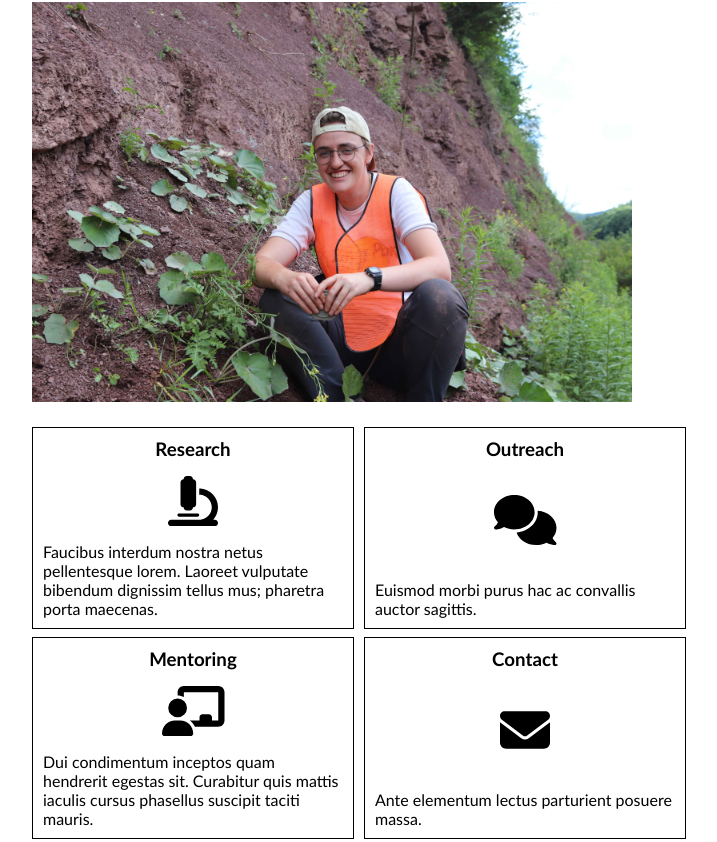
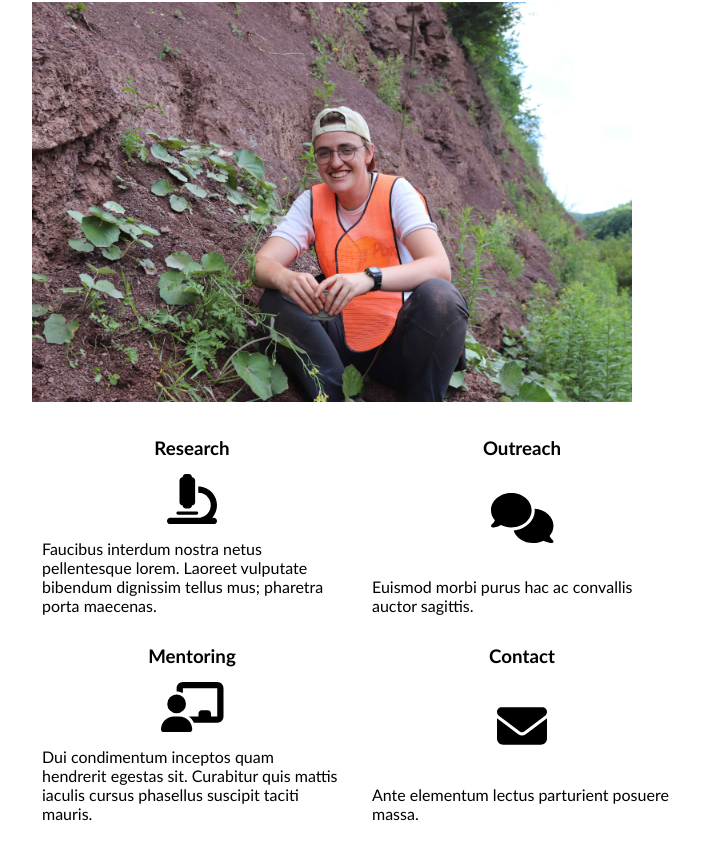
Before and after one commit to mohalloran00/mohalloran00.github.io, a React (Vite) app in the folder react-vite/: page / in a window 1280 px wide. Shown: the part 556-1398 px from the top of the page, without its empty margins (308-1025 px from the left). Built offline with nearby package versions, Linux system fonts and the light colour scheme.

Commit message:
bignav styling

```diff
--- a/react-vite/src/components/LandingPage/BigNavigation/BigNavigation.css
+++ b/react-vite/src/components/LandingPage/BigNavigation/BigNavigation.css
@@ -1,3 +1,5 @@
+@import url(../../../css-global/vars.css);
+
 @media screen {
   .big-nav {
     margin: 25px 0;
@@ -7,10 +9,15 @@
   }
 
   .big-navbox {
-    border: 1px solid black;
     padding: 10px;
     width: 300px;
     margin: auto;
+    border-radius: 5px;
+  }
+
+  .big-navbox:hover {
+    color: inherit;
+    background-color: var(--rock);
   }
 
   .bnb-title {
--- a/react-vite/src/components/LandingPage/BigNavigation/NavBox.jsx
+++ b/react-vite/src/components/LandingPage/BigNavigation/NavBox.jsx
@@ -1,17 +1,15 @@
 import { FontAwesomeIcon } from '@fortawesome/react-fontawesome';
-import { useNavigate } from 'react-router-dom';
+import { useState } from 'react';
+import { Link } from 'react-router-dom';
 
 export default function NavBox({ page }) {
-  const navigate = useNavigate();
-  const handleClick = () => navigate(page.URL);
-
   return (
-    <div className='big-navbox' onClick={handleClick}>
+    <Link to={page.URL} className='big-navbox'>
       <h3 className='bnb-title'>{page.name}</h3>
       <div className='bnb-icon'>
         {page.icon && <FontAwesomeIcon icon={page.icon} />}
       </div>
       <div className='bnb-blurb'>{page.blurb ?? null}</div>
-    </div>
+    </Link>
   );
 }
--- a/react-vite/src/css-global/elements.css
+++ b/react-vite/src/css-global/elements.css
@@ -1,3 +1,5 @@
+@import url(vars.css);
+
 body {
   font-family: 'Gill Sans', 'Gill Sans MT', Calibri, 'Trebuchet MS', sans-serif;
 }
@@ -9,3 +11,8 @@ p {
 p:last-of-type {
   margin-bottom: 0;
 }
+
+a:hover {
+  color: var(--water);
+  cursor: pointer;
+}
--- a/react-vite/src/css-global/vars.css
+++ b/react-vite/src/css-global/vars.css
@@ -1,4 +1,6 @@
 :root {
   --rock: rgb(190, 208, 217);
+  --river: rgb(183, 228, 247);
+  --water: rgb(2, 172, 238);
   --max-width: 600px;
 }
```
